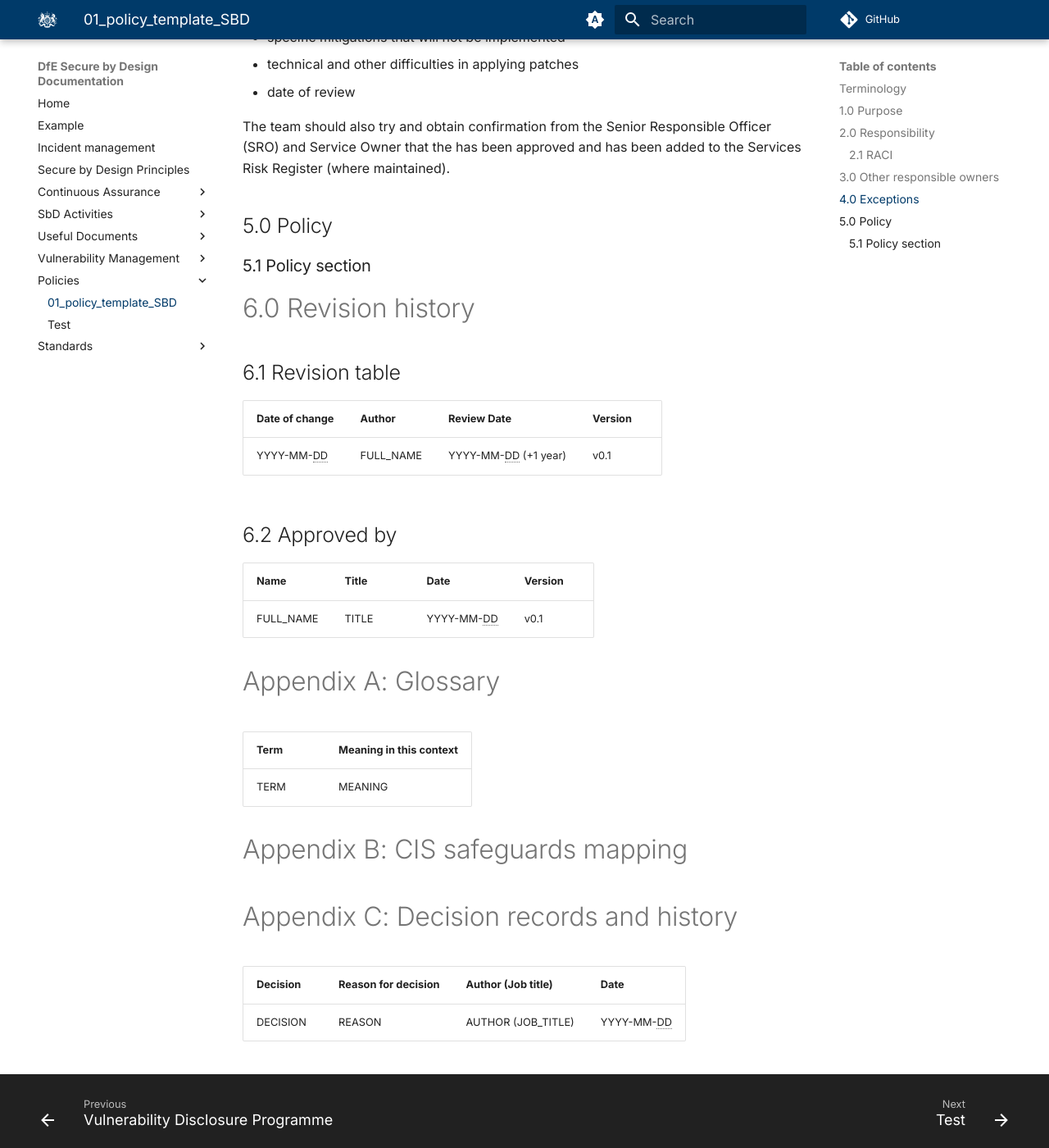
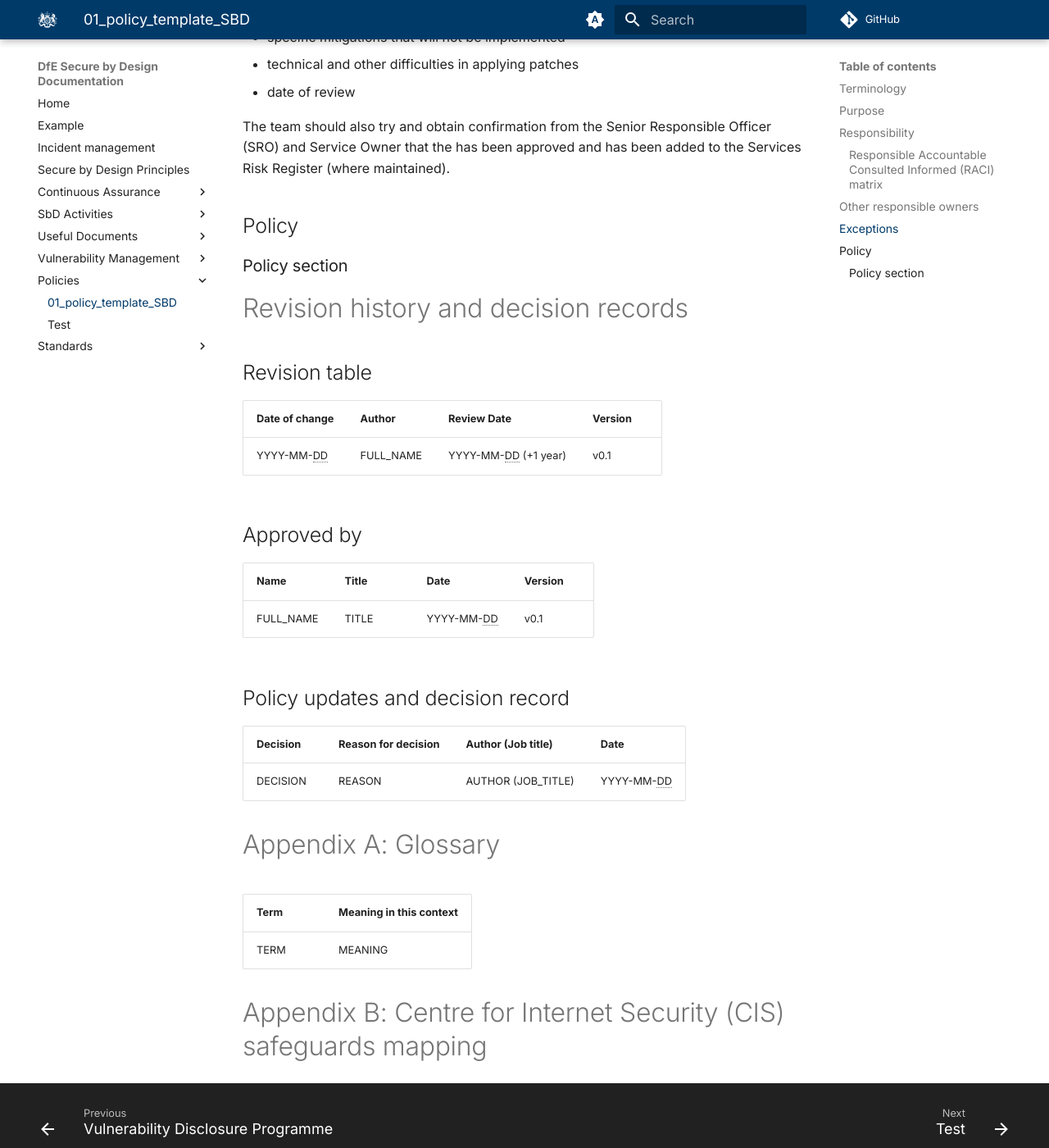
Before and after one commit to DFE-Digital/secure-by-design-docs, an MkDocs documentation site: the page built from docs/policies/01_policy_template.md, in a window 1280 px wide and 1400 px high, scrolled down 1157 px. Shown: the whole window at 82% size. Built offline with MkDocs 1.6.1 and Material for MkDocs 9.7.7, drawn with Linux system fonts in a browser that asks for light colours; comment, search, counter and statistics services are not loaded; some of the changed text lies outside the part shown.

Commit message:
Hannah review changes

```diff
--- a/docs/policies/01_policy_template.md
+++ b/docs/policies/01_policy_template.md
@@ -17,22 +17,22 @@ date: 2024-11-21
 | May        | This term is used to state an optional requirement of this policy   |
 
 
-## 1.0 Purpose
+## Purpose
 The purpose of this policy is...
 
-## 2.0 Responsibility
+## Responsibility
 RESPONSIBILITIES
 
-### 2.1 RACI
+### Responsible Accountable Consulted Informed (RACI) matrix
 
 | Tasks                               | ROLE              | ROLE2          | ROLE3   |
 | ----------------------------------- | ----------------- | -------------- | ------- |
 | TASK                                | R                 | A              | C       |
 
 
-## 3.0 Other responsible owners
+## Other responsible owners
 
-## 4.0 Exceptions
+## Exceptions
 Exceptions to this policy are likely to occur. Request for exceptions may include XXXXX.
 
 Exception requests must be made in writing to the <TEAM> team mailbox (XXXX@education.gov.uk) and must contain:
@@ -45,25 +45,32 @@ Exception requests must be made in writing to the <TEAM> team mailbox (XXXX@educ
 
 The <TEAM> team should also try and obtain confirmation from the Senior Responsible Officer (SRO) and Service Owner that the <EXCEPTION> has been approved and has been added to the Services Risk Register (where maintained).
 
-## 5.0 Policy
+## Policy
 
-### 5.1 Policy section
+### Policy section
 
 
-# 6.0 Revision history
+# Revision history and decision records
 
-## 6.1 Revision table
+## Revision table
 
 | Date of change | Author             | Review Date          | Version |
 | -------------- | ------------------ | -------------------- | ------- |
 | YYYY-MM-DD     | FULL_NAME          | YYYY-MM-DD (+1 year) | v0.1    |
 
 
-## 6.2 Approved by
+## Approved by
 
 | Name            | Title     | Date       | Version |
 | --------------- | --------- | ---------- | ------- |
 | FULL_NAME       | TITLE     | YYYY-MM-DD | v0.1    |
+
+
+## Policy updates and decision record
+| Decision | Reason for decision | Author (Job title) | Date       |
+| -------- | ------------------- | ------------------ | ---------- |
+| DECISION | REASON              | AUTHOR (JOB_TITLE) | YYYY-MM-DD |
+
 
 # Appendix A: Glossary
 
@@ -71,9 +78,5 @@ The <TEAM> team should also try and obtain confirmation from the Senior Responsi
 | ----------------------- | ----------------------- |
 | TERM                    | MEANING                 |
 
-# Appendix B: CIS safeguards mapping
 
-# Appendix C: Decision records and history
-| Decision | Reason for decision | Author (Job title) | Date       |
-| -------- | ------------------- | ------------------ | ---------- |
-| DECISION | REASON              | AUTHOR (JOB_TITLE) | YYYY-MM-DD |
+# Appendix B: Centre for Internet Security (CIS) safeguards mapping
```
